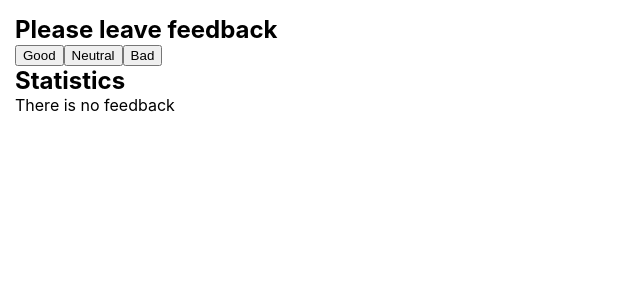
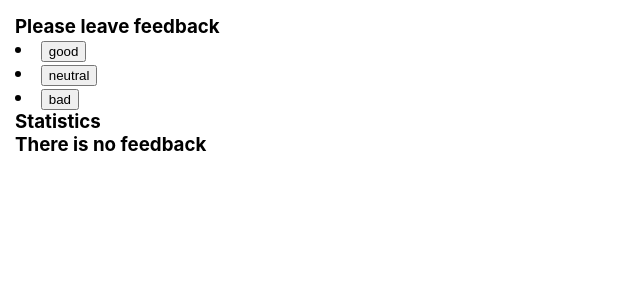
Before and after one commit to Mariana-Diachun/goit-react-hw-02-feedback, a React (Create React App) app: page / in a window 1280 px wide. Shown: the top 300 px of the page, without its empty margins (0-640 px from the left). Built offline with nearby package versions, Linux system fonts and the light colour scheme.

Commit message:
finished components jsx

```diff
--- a/package.json
+++ b/package.json
@@ -37,5 +37,8 @@
       "last 1 firefox version",
       "last 1 safari version"
     ]
+  },
+  "devDependencies": {
+    "prop-types": "^15.8.1"
   }
 }
--- a/src/components/App/App.jsx
+++ b/src/components/App/App.jsx
@@ -1,8 +1,60 @@
-import { Feedback } from 'components/Feedback/Feedback';
-export const App = () => {
-  return (
-    <div>
-      <Feedback />
-    </div>
-  );
-};
+import { Component } from 'react';
+import { Statistics } from 'components/Statistics/Statistics';
+import { FeedbackOptions } from 'components/FeedbackOptoins/FeedbackOptions';
+import { Section } from 'components/Section/Section';
+
+export class App extends Component {
+  state = {
+    good: 0,
+    neutral: 0,
+    bad: 0,
+  };
+
+  handleIncrement = event => {
+    const value = event.currentTarget.value;
+    this.setState(prevState => {
+      return {
+        [value]: prevState[value] + 1,
+      };
+    });
+  };
+
+  countTotalFeedback = () => {
+    const values = Object.values(this.state);
+    let total = 0;
+    for (const value of values) {
+      total += value;
+    }
+    return total;
+  };
+
+  countPositiveFeedbackPercentage = () => {
+    return Math.floor(
+      (this.state.good * 100) / Number(this.countTotalFeedback())
+    );
+  };
+
+  render() {
+    const { good, neutral, bad } = this.state;
+
+    return (
+      <div>
+        <Section title={'Please leave feedback'}>
+          <FeedbackOptions
+            options={Object.keys(this.state)}
+            onLeaveFeedback={this.handleIncrement}
+          />
+        </Section>
+        <Section title={'Statistics'}>
+          <Statistics
+            good={good}
+            neutral={neutral}
+            bad={bad}
+            total={this.countTotalFeedback()}
+            positivePercentage={this.countPositiveFeedbackPercentage()}
+          />
+        </Section>
+      </div>
+    );
+  }
+}
--- a/src/components/Feedback/Feedback.jsx
+++ /dev/null
@@ -1,81 +0,0 @@
-import { Component } from 'react';
-import { Notification } from 'components/Notification/Notification';
-
-export class Feedback extends Component {
-  state = {
-    good: 0,
-    neutral: 0,
-    bad: 0,
-  };
-  handleIncrementGood = () => {
-    this.setState(prevState => {
-      return {
-        good: prevState.good + 1,
-      };
-    });
-  };
-
-  handleIncrementNeutral = () => {
-    this.setState(prevState => {
-      return {
-        neutral: prevState.neutral + 1,
-      };
-    });
-  };
-  handleIncrementBad = () => {
-    this.setState(prevState => {
-      return {
-        bad: prevState.bad + 1,
-      };
-    });
-  };
-
-  countTotalFeedback = () => {
-    const values = Object.values(this.state);
-    let total = 0;
-    for (const value of values) {
-      total += value;
-    }
-    return total;
-  };
-  countPositiveFeedbackPercentage = () => {
-    const values = Object.values(this.state);
-    let total = 0;
-    for (const value of values) {
-      total += value;
-    }
-    const good = Math.floor((this.state.good * 100) / Number(total));
-    return good;
-  };
-
-  render() {
-    return (
-      <section>
-        <h1>Please leave feedback</h1>
-        <div>
-          <button type="button" onClick={this.handleIncrementGood}>
-            Good
-          </button>
-          <button type="button" onClick={this.handleIncrementNeutral}>
-            Neutral
-          </button>
-          <button type="button" onClick={this.handleIncrementBad}>
-            Bad
-          </button>
-        </div>
-        <h2>Statistics</h2>
-        {this.countTotalFeedback() === 0 ? (
-          <Notification message="There is no feedback" />
-        ) : (
-          <div>
-            <p>Good:{this.state.good}</p>
-            <p>Neutral:{this.state.neutral}</p>
-            <p>Bad:{this.state.bad}</p>
-            <p>Total:{this.countTotalFeedback()}</p>
-            <p>Positive feedback:{this.countPositiveFeedbackPercentage()}%</p>
-          </div>
-        )}
-      </section>
-    );
-  }
-}
--- /dev/null
+++ b/src/components/FeedbackOptoins/FeedbackOptions.jsx
@@ -0,0 +1,16 @@
+import PropTypes from 'prop-types';
+export const FeedbackOptions = ({ options, onLeaveFeedback }) => (
+  <div>
+    {options.map(option => (
+      <li key={option}>
+        <button type="button" value={option} onClick={onLeaveFeedback}>
+          {option}
+        </button>
+      </li>
+    ))}
+  </div>
+);
+FeedbackOptions.propTypes = {
+  options: PropTypes.array.isRequired,
+  onLeaveFeedback: PropTypes.func,
+};
--- a/src/components/Notification/Notification.jsx
+++ b/src/components/Notification/Notification.jsx
@@ -1,3 +1,8 @@
+import PropTypes from 'prop-types';
+
 export const Notification = ({ message }) => {
   return <p>{message}</p>;
 };
+Notification.propTypes = {
+  message: PropTypes.string.isRequired,
+};
--- /dev/null
+++ b/src/components/Section/Section.jsx
@@ -0,0 +1,13 @@
+import PropTypes, { string } from 'prop-types';
+export const Section = ({ title, children }) => {
+  return (
+    <h3>
+      {title}
+      {children}
+    </h3>
+  );
+};
+Section.propTypes = {
+  title: PropTypes.string.isRequired,
+  children: PropTypes.element.isRequired,
+};
--- /dev/null
+++ b/src/components/Statistics/Statistics.jsx
@@ -0,0 +1,29 @@
+import PropTypes from 'prop-types';
+import { Notification } from 'components/Notification/Notification';
+
+export const Statistics = ({
+  good,
+  neutral,
+  bad,
+  total,
+  positivePercentage,
+}) => {
+  return total === 0 ? (
+    <Notification message="There is no feedback" />
+  ) : (
+    <div>
+      <p>Good:{good}</p>
+      <p>Neutral:{neutral}</p>
+      <p>Bad:{bad}</p>
+      <p>Total:{total}</p>
+      <p>Positive feedback:{positivePercentage}%</p>
+    </div>
+  );
+};
+Statistics.propTypes = {
+  good: PropTypes.number.isRequired,
+  neutral: PropTypes.number.isRequired,
+  bad: PropTypes.number.isRequired,
+  total: PropTypes.number.isRequired,
+  positivePercentage: PropTypes.number.isRequired,
+};
```
Also changed, not shown: 1 other file (tests, documents, lock files or other folders).
